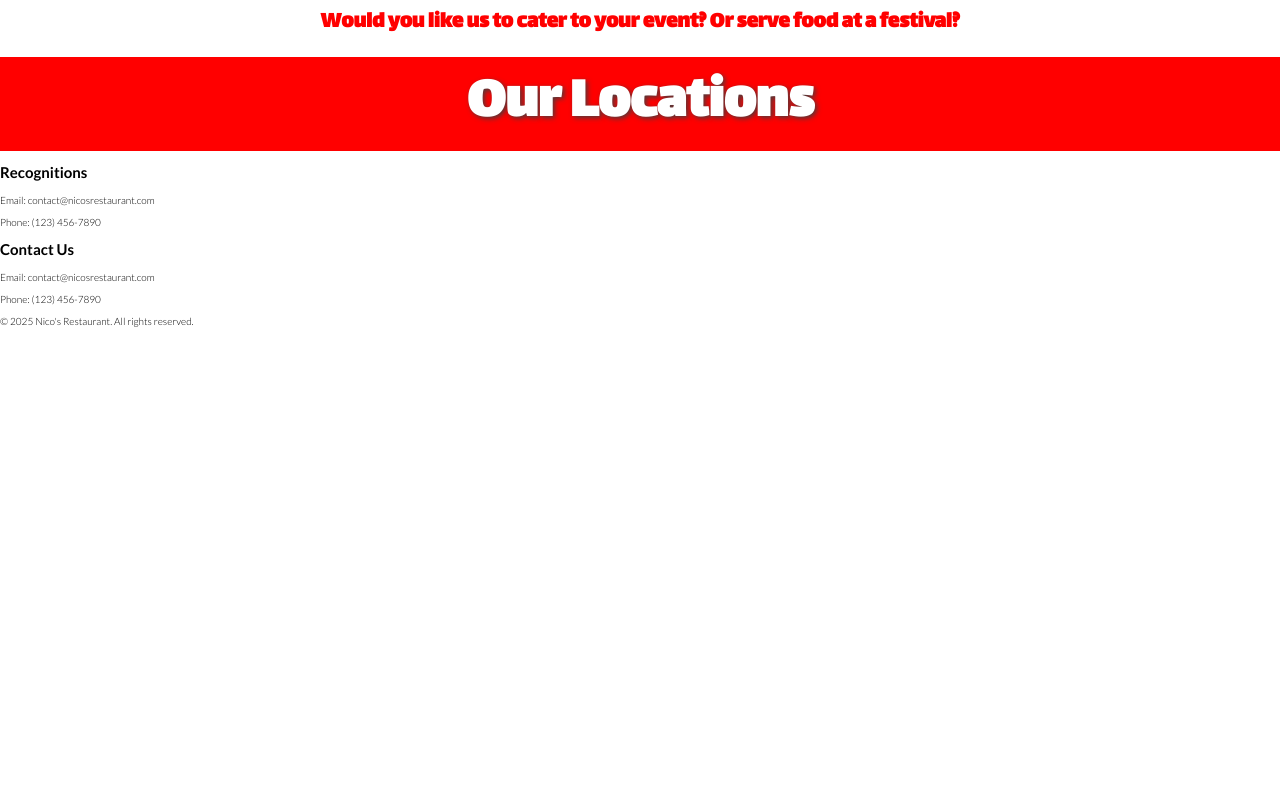
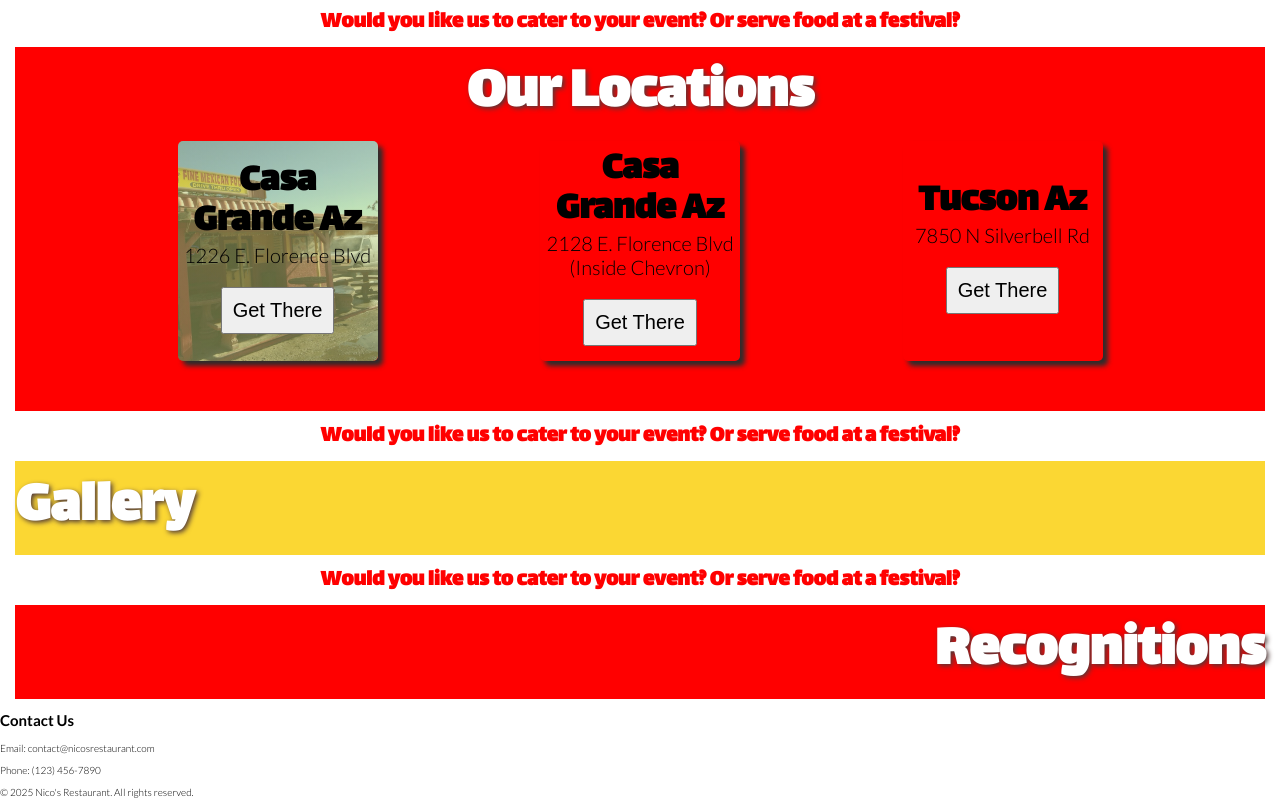
Before and after one commit to ivanmongebadilla/Nicos, a website: page index.html in a window 1280 px wide. Shown: the part 1078-1886 px from the top of the page. Before the commit the page ends 1415 px from the top, so only its background shows below. Drawn offline with Linux system fonts and the light colour scheme; a web font is replaced by a local one.

Commit message:
Addded location, gallery and recognitions sections

```diff
--- a/index.html
+++ b/index.html
@@ -99,9 +99,27 @@
         </div>
     </section>
 
-    <section id="locations">
+    <section id="locations" class="locations">
         <div class="locations_container">
             <h2>Our Locations</h2>
+            <div class="locations_container_cards">
+                <div class="locations_container_cards-card card-1">
+                    <h3>Casa Grande Az</h3>
+                    <p>1226 E. Florence Blvd</p>
+                    <button>Get There</button>
+                </div>
+                <div class="locations_container_cards-card card-2">
+                    <h3>Casa Grande Az</h3>
+                    <p>2128 E. Florence Blvd (Inside Chevron)</p>
+                    <button>Get There</button>
+                </div>
+                <div class="locations_container_cards-card card-3">
+                    <h3>Tucson Az</h3>
+                    <p>7850 N Silverbell Rd</p>
+                    <button>Get There</button>
+                </div>
+            </div>
+
         </div>
         <!-- <div class="gallery">
             <div><img src="https://via.placeholder.com/150" alt="Food 1"></div>
@@ -110,10 +128,32 @@
         </div> -->
     </section>
 
-    <section id="recognitions">
-        <h2>Recognitions</h2>
-        <p>Email: contact@nicosrestaurant.com</p>
-        <p>Phone: (123) 456-7890</p>
+    <section id="space" class="space">
+        <div class="space_container">
+            <h3>
+                Would you like us to cater to your event? Or serve food at a festival?
+            </h3>
+        </div>
+    </section>
+
+    <section id="Gallery" class="gallery">
+        <div class="gallery_container">
+            <h2 class="section_title">Gallery</h2>
+        </div>
+    </section>
+
+    <section id="space" class="space">
+        <div class="space_container">
+            <h3>
+                Would you like us to cater to your event? Or serve food at a festival?
+            </h3>
+        </div>
+    </section>
+
+    <section id="Recognitions" class="recognitions">
+        <div class="recognitions_container">
+            <h2 class="section_title">Recognitions</h2>
+        </div>
     </section>
 
     <section id="contact">
--- a/sass/_components.scss
+++ b/sass/_components.scss
@@ -49,3 +49,12 @@
         }
     }
 }
+
+.section_title {
+    color: white;
+    font-family: $font_title;
+    margin: 0;
+    // margin-top: 1rem;
+    font-size: 6rem;
+    text-shadow: 2px 2px 5px $color-five;
+}
--- /dev/null
+++ b/sass/_gallery.scss
@@ -0,0 +1,6 @@
+.gallery{
+    padding: 0 1.5rem 0 1.5rem;
+    &_container{
+        background-color: $color-two;
+    }
+}
--- a/sass/_header.scss
+++ b/sass/_header.scss
@@ -1,11 +1,12 @@
 
 .intro {
-   width: 100vw;
-   // height: 85vh;
-   height: auto;
-   background-color: $color-one;
+   // width: 100vw;
+   // height: auto;
+   // background-color: $color-one;
+   padding: 0 1.5rem 0 1.5rem;
 
    &_container {
+      background-color: $color-one;
       display: flex;
       flex-wrap: wrap;
 
--- a/sass/_history.scss
+++ b/sass/_history.scss
@@ -1,4 +1,5 @@
 .history {
+    padding: 0 1.5rem 0 1.5rem;
 
     &_container {
         display: flex;
--- a/sass/_locations.scss
+++ b/sass/_locations.scss
@@ -1,16 +1,67 @@
 .locations{
+    padding: 0 1.5rem 0 1.5rem;
+
     &_container{
-        width: 100vw;
+        // width: 100vw;
         background-color: $color-one;
         text-align: center;
+        overflow-x: hidden;
 
         h2{
             color: white;
             font-family: $font_title;
             margin: 0;
-            margin-top: 1rem;
+            // margin-top: 1rem;
             font-size: 6rem;
             text-shadow: 2px 2px 5px $color-five;
         }
+
+        &_cards{
+            display: flex;
+            justify-content: space-evenly;
+            padding-bottom: 5rem;
+
+            &-card{
+                max-width: 20rem;
+                height: 22rem;
+                flex: 1;
+                // background:
+                //     linear-gradient(rgba(255, 255, 255, 0.5), rgba(255, 255, 255, 0.5)),  /* Color overlay with opacity */
+                //     url('../resources/casagrande1.jpg') no-repeat center/cover;
+                border-radius: 5px;
+                display: flex;
+                flex-direction: column;
+                justify-content: center;
+                box-shadow: 5px 5px 5px rgb(44, 44, 44);
+
+                h3{
+                    font-family: $font_title;
+                    font-size: 4rem;
+                    margin: 0;
+                    line-height: 1;
+                }
+
+                p{
+                    font-size: 2rem;
+                    margin: 0;
+                }
+
+                button{
+                    // width: 10rem;
+                    padding: 10px;
+                    margin: auto;
+                    margin-bottom: 5px;
+                    margin-top: 20px;
+                    font-size: 2rem;
+                }
+            }
+        }
     }
+
 }
+
+.card-1{
+    background:
+        linear-gradient(rgba(189, 202, 115, 0.5), rgba(189, 202, 115, 0.5)),  /* Color overlay with opacity */
+        url('../resources/casagrande1.jpg') no-repeat center/cover;
+}
--- /dev/null
+++ b/sass/_recognitions.scss
@@ -0,0 +1,7 @@
+.recognitions {
+    padding: 0 1.5rem 0 1.5rem;
+    &_container {
+        text-align: right;
+        background-color: $color-one;
+    }
+}
--- a/sass/main.scss
+++ b/sass/main.scss
@@ -4,3 +4,5 @@
 @import "header";
 @import "history";
 @import "locations";
+@import "gallery";
+@import "recognitions";
```
Also changed, not shown: resources/casagrande1.jpg (added), resources/casagrande2.jpg (added), style/style.css.
